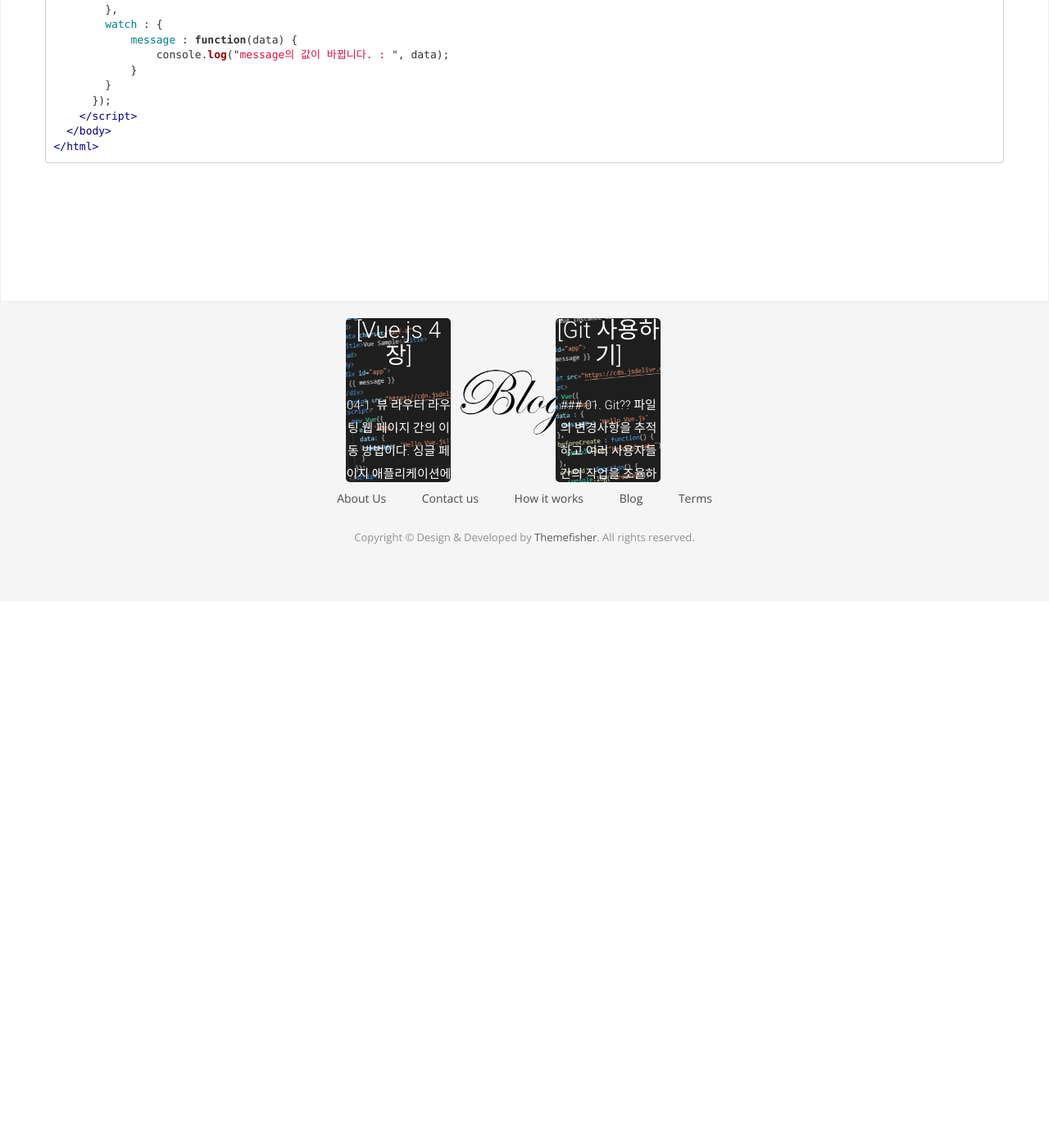
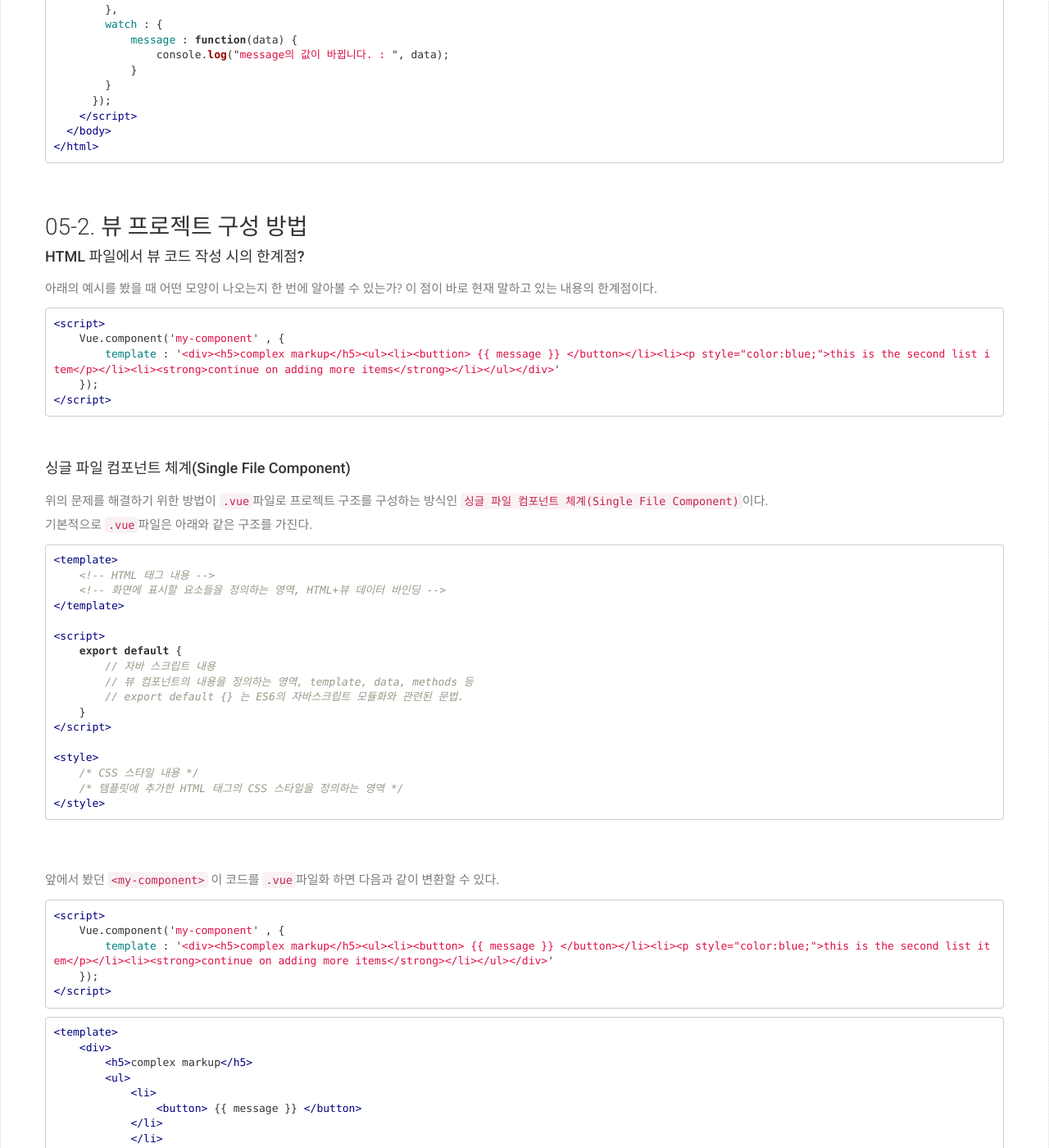
Before and after one commit to hurarara/hurarara.github.io, a Jekyll site: the page built from _posts/2019-01-02-vue-ch05-post.md, in a window 1280 px wide and 1400 px high, scrolled down 8814 px. Shown: the whole window at 82% size. Built offline with Jekyll 4.4.1, drawn with Linux system fonts in a browser that asks for light colours; nearby versions of some CDN libraries; some web fonts are replaced; before the commit the page ends 9547 px from its top, so only the background shows below that; some of the changed text lies outside the part shown.

Commit message:
201901021741

```diff
--- a/_posts/2018-12-15-vue-ch05-post.md
+++ b/_posts/2019-01-02-vue-ch05-post.md
@@ -434,3 +434,78 @@
 </html>
 ~~~
 <br/>
+
+### 05-2. 뷰 프로젝트 구성 방법
+#### HTML 파일에서 뷰 코드 작성 시의 한계점?
+아래의 예시를 봤을 때 어떤 모양이 나오는지 한 번에 알아볼 수 있는가? 이 점이 바로 현재 말하고 있는 내용의 한계점이다.   <br/>
+~~~html
+<script>
+    Vue.component('my-component' , {
+        template : '<div><h5>complex markup</h5><ul><li><buttion>{%raw%} {{ message }} {%endraw%}</button></li><li><p style="color:blue;">this is the second list item</p></li><li><strong>continue on adding more items</strong></li></ul></div>'
+    });
+</script>
+~~~
+<br/>
+
+#### 싱글 파일 컴포넌트 체계(Single File Component)
+위의 문제를 해결하기 위한 방법이 `.vue`파일로 프로젝트 구조를 구성하는 방식인 `싱글 파일 컴포넌트 체계(Single File Component)`이다.  <br/>
+기본적으로 `.vue`파일은 아래와 같은 구조를 가진다.  <br/>
+~~~html
+<template>
+    <!-- HTML 태그 내용 -->
+    <!-- 화면에 표시할 요소들을 정의하는 영역, HTML+뷰 데이터 바인딩 -->
+</template>
+
+<script>
+    export default {
+        // 자바 스크립트 내용
+        // 뷰 컴포넌트의 내용을 정의하는 영역, template, data, methods 등
+        // export default {} 는 ES6의 자바스크립트 모듈화와 관련된 문법.
+    }
+</script>
+
+<style>
+    /* CSS 스타일 내용 */
+    /* 템플릿에 추가한 HTML 태그의 CSS 스타일을 정의하는 영역 */
+</style>
+~~~
+<br/>
+
+앞에서 봤던 `<my-component>` 이 코드를 `.vue`파일화 하면 다음과 같이 변환할 수 있다. <br/>
+~~~html
+<script>
+    Vue.component('my-component' , {
+        template : '<div><h5>complex markup</h5><ul><li><button>{%raw%} {{ message }} {%endraw%}</button></li><li><p style="color:blue;">this is the second list item</p></li><li><strong>continue on adding more items</strong></li></ul></div>'
+    });
+</script>
+~~~
+~~~html
+<template>
+    <div>
+        <h5>complex markup</h5>
+        <ul>
+            <li>
+                <button>{%raw%} {{ message }} {%endraw%}</button>
+            </li>
+            </li>
+                <p>this is the second list item</p>
+            </li>
+            <li>
+                <strong>continue on adding more items</strong>
+            </li>
+        </ul>
+    </div>
+</template>
+<script>
+    export default {
+        data : {
+            message : 'click this button'
+        }
+    }
+</script>
+<style>
+    p {
+        color : blue;
+    }
+</style>
+~~~
```
